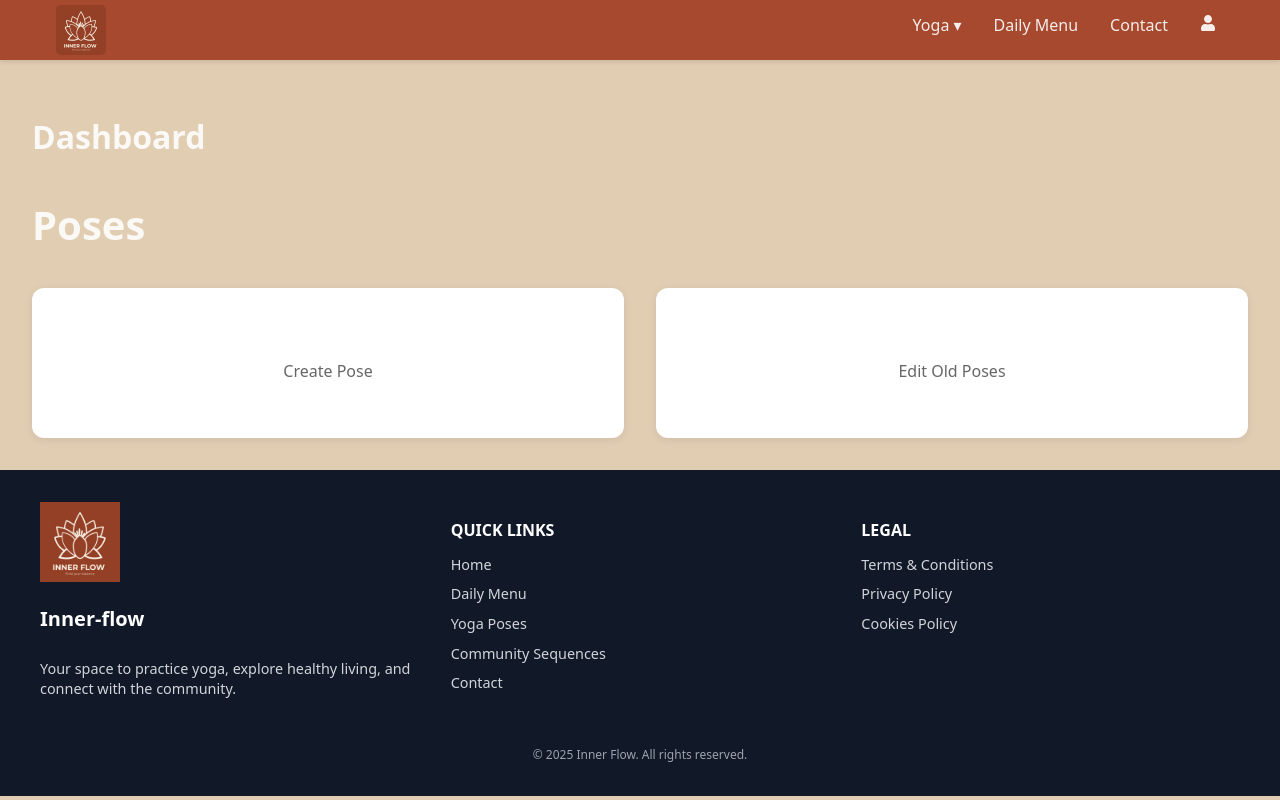
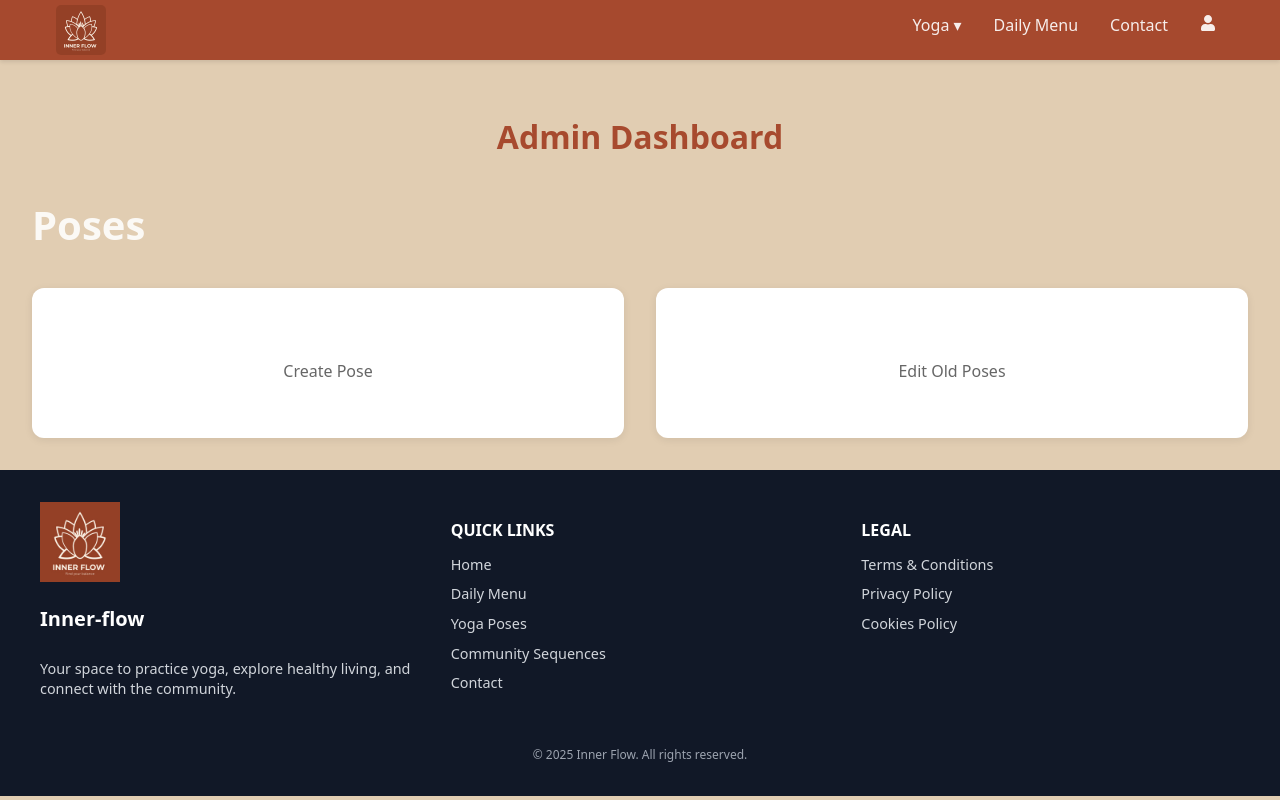
Before and after one commit to IsabelTizon/inner-flow, a React (Vite) app: page /admin in a window 1280 px wide. Built offline with nearby package versions, Linux system fonts and the light colour scheme.

Commit message:
Center admin dashboard titles and update styles
Added centered alignment and custom color to the admin dashboard title. Also centered h2 elements in ImageTextBlock and improved CSS structure for clarity.

```diff
--- a/src/components/globals/ImageTextBlock/ImageTextBlock.module.css
+++ b/src/components/globals/ImageTextBlock/ImageTextBlock.module.css
@@ -17,6 +17,9 @@ h3 {
 	display: flex;
 	justify-content: center;
 	margin-bottom: 2rem;
+}
+.titleContainer h2 {
+	text-align: center;
 }
 .imageTextContainer {
 	display: flex;
--- a/src/pages/admin/AdminDashboard.jsx
+++ b/src/pages/admin/AdminDashboard.jsx
@@ -15,7 +15,9 @@ function CardLink({ to, title, children }) {
 export default function AdminDashboard() {
 	return (
 		<div className={styles.dashboard}>
-			<h1>Dashboard</h1>
+			<div className={styles.dashboardTitle}>
+				<h1>Admin Dashboard</h1>
+			</div>
 			<h2>Poses</h2>
 			<div className={styles.cards}>
 				<CardLink to="/admin/poses/create">
--- a/src/pages/admin/adminDashboard.module.css
+++ b/src/pages/admin/adminDashboard.module.css
@@ -1,13 +1,17 @@
+/* ADMIN DASHBOARD STYLES */
 .dashboard {
 	padding: 2rem;
 }
-
 .cards {
 	display: flex;
 	gap: 2rem;
 	flex-wrap: wrap;
 }
-
+.dashboardTitle h1 {
+	text-align: center;
+	color: rgba(163, 66, 39, 0.95);
+}
+/* CARD LINK COMPONENT STYLES */
 .cardLink {
 	text-decoration: none;
 	flex: 1 1 300px;
```
